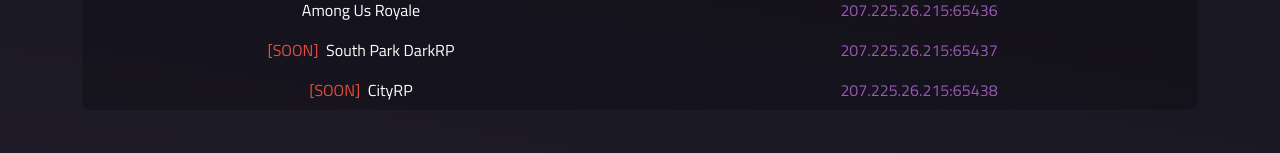
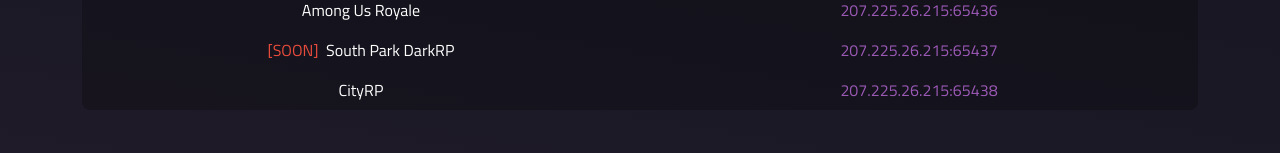
Before and after one commit to Alliance-Reunited/alru.cloud, a React app: page /servers in a window 1280 px wide. Shown: the part 360-513 px from the top of the page. Built offline with nearby package versions, Linux system fonts and the light colour scheme.

Commit message:
cityrp is a thing now

```diff
--- a/src/pages/Servers.tsx
+++ b/src/pages/Servers.tsx
@@ -35,7 +35,7 @@
                         <td><a href="steam://connect/207.225.26.215:65437">207.225.26.215:65437</a></td>
                     </tr>
                     <tr>
-                        <td><span className="bad me-1">[SOON]</span> CityRP</td>
+                        <td>CityRP</td>
                         <td><a href="steam://connect/207.225.26.215:65438">207.225.26.215:65438</a></td>
                     </tr>
                 </tbody>
```
